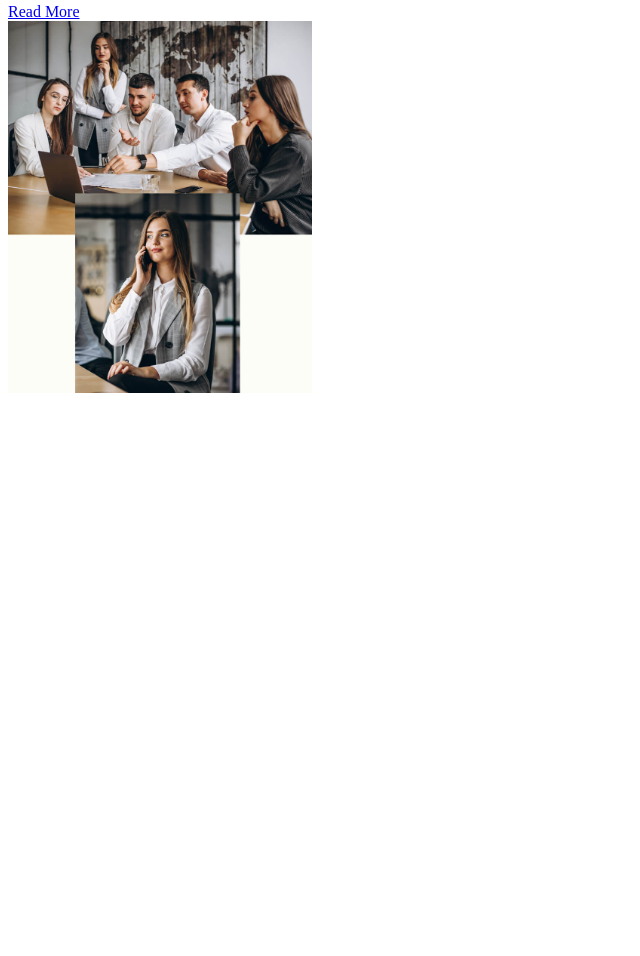
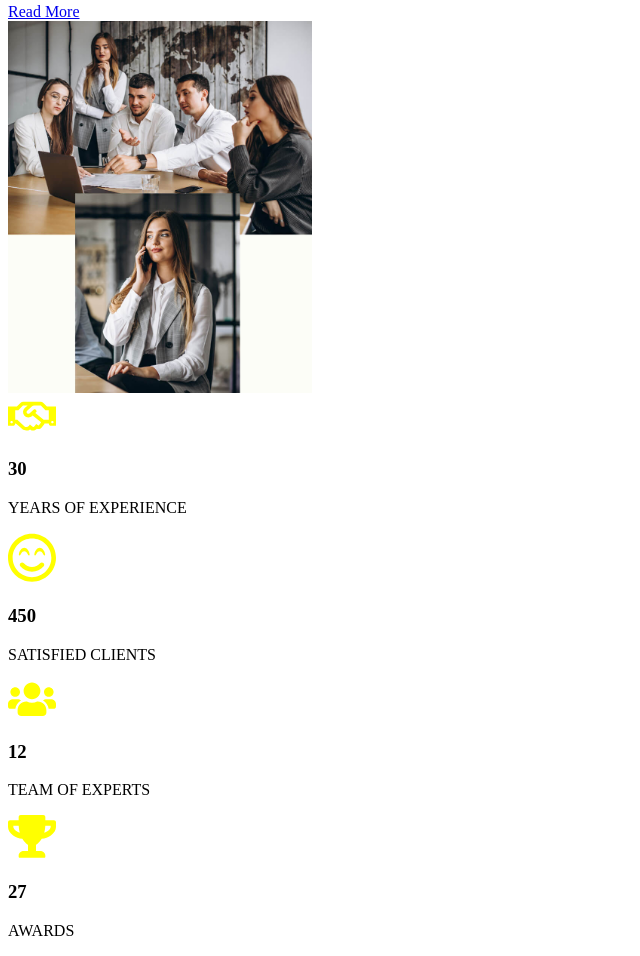
Before and after one commit to SamuelMunoz28/Web, a website: page html/index.html in a window 1280 px wide. Shown: the part 1392-2348 px from the top of the page, without its empty margins (0-640 px from the left). Before the commit the page ends 1797 px from the top, so only its background shows below. Drawn offline with Linux system fonts and the light colour scheme.

Commit message:
se termino la seccion cinco

```diff
--- a/html/index.html
+++ b/html/index.html
@@ -21,7 +21,8 @@
             margin: 0;
             padding: 0;
         }
-        img.img-seccion-cuatro{
+
+        img.img-seccion-cuatro {
             width: 19rem;
         }
     </style>
@@ -139,8 +140,53 @@
                 <a href="#">Read More</a>
             </div>
 
-            <div class="seccion-cuatro-cara-tres"><img src="../img/img-process.jpg" alt="imagen de personas trabajando" class="img-seccion-cuatro"></div>
+            <div class="seccion-cuatro-cara-tres"><img src="../img/img-process.jpg" alt="imagen de personas trabajando"
+                    class="img-seccion-cuatro"></div>
         </section>
+        <aside>
+            <div>
+            <div class="aside-content">
+                <svg aria-hidden="true" class="e-font-icon-svg e-far-handshake" viewBox="0 0 640 512"
+                    xmlns="http://www.w3.org/2000/svg">
+                    <path
+                        d="M519.2 127.9l-47.6-47.6A56.252 56.252 0 0 0 432 64H205.2c-14.8 0-29.1 5.9-39.6 16.3L118 127.9H0v255.7h64c17.6 0 31.8-14.2 31.9-31.7h9.1l84.6 76.4c30.9 25.1 73.8 25.7 105.6 3.8 12.5 10.8 26 15.9 41.1 15.9 18.2 0 35.3-7.4 48.8-24 22.1 8.7 48.2 2.6 64-16.8l26.2-32.3c5.6-6.9 9.1-14.8 10.9-23h57.9c.1 17.5 14.4 31.7 31.9 31.7h64V127.9H519.2zM48 351.6c-8.8 0-16-7.2-16-16s7.2-16 16-16 16 7.2 16 16c0 8.9-7.2 16-16 16zm390-6.9l-26.1 32.2c-2.8 3.4-7.8 4-11.3 1.2l-23.9-19.4-30 36.5c-6 7.3-15 4.8-18 2.4l-36.8-31.5-15.6 19.2c-13.9 17.1-39.2 19.7-55.3 6.6l-97.3-88H96V175.8h41.9l61.7-61.6c2-.8 3.7-1.5 5.7-2.3H262l-38.7 35.5c-29.4 26.9-31.1 72.3-4.4 101.3 14.8 16.2 61.2 41.2 101.5 4.4l8.2-7.5 108.2 87.8c3.4 2.8 3.9 7.9 1.2 11.3zm106-40.8h-69.2c-2.3-2.8-4.9-5.4-7.7-7.7l-102.7-83.4 12.5-11.4c6.5-6 7-16.1 1-22.6L367 167.1c-6-6.5-16.1-6.9-22.6-1l-55.2 50.6c-9.5 8.7-25.7 9.4-34.6 0-9.3-9.9-8.5-25.1 1.2-33.9l65.6-60.1c7.4-6.8 17-10.5 27-10.5l83.7-.2c2.1 0 4.1.8 5.5 2.3l61.7 61.6H544v128zm48 47.7c-8.8 0-16-7.2-16-16s7.2-16 16-16 16 7.2 16 16c0 8.9-7.2 16-16 16z">
+                    </path>
+                </svg>
+                <h3>30</h3>
+                <p>YEARS OF EXPERIENCE</p>
+            </div>
+            <div class="aside-content">
+                <svg aria-hidden="true" class="e-font-icon-svg e-far-smile-beam" viewBox="0 0 496 512"
+                    xmlns="http://www.w3.org/2000/svg">
+                    <path
+                        d="M248 8C111 8 0 119 0 256s111 248 248 248 248-111 248-248S385 8 248 8zm0 448c-110.3 0-200-89.7-200-200S137.7 56 248 56s200 89.7 200 200-89.7 200-200 200zm84-143.4c-20.8 25-51.5 39.4-84 39.4s-63.2-14.3-84-39.4c-8.5-10.2-23.6-11.5-33.8-3.1-10.2 8.5-11.5 23.6-3.1 33.8 30 36 74.1 56.6 120.9 56.6s90.9-20.6 120.9-56.6c8.5-10.2 7.1-25.3-3.1-33.8-10.2-8.4-25.3-7.1-33.8 3.1zM136.5 211c7.7-13.7 19.2-21.6 31.5-21.6s23.8 7.9 31.5 21.6l9.5 17c2.1 3.7 6.2 4.7 9.3 3.7 3.6-1.1 6-4.5 5.7-8.3-3.3-42.1-32.2-71.4-56-71.4s-52.7 29.3-56 71.4c-.3 3.7 2.1 7.2 5.7 8.3 3.4 1.1 7.4-.5 9.3-3.7l9.5-17zM328 152c-23.8 0-52.7 29.3-56 71.4-.3 3.7 2.1 7.2 5.7 8.3 3.5 1.1 7.4-.5 9.3-3.7l9.5-17c7.7-13.7 19.2-21.6 31.5-21.6s23.8 7.9 31.5 21.6l9.5 17c2.1 3.7 6.2 4.7 9.3 3.7 3.6-1.1 6-4.5 5.7-8.3-3.3-42.1-32.2-71.4-56-71.4z">
+                    </path>
+                </svg>
+                <h3>450</h3>
+                <p>SATISFIED CLIENTS</p>
+            </div>
+            <div class="aside-content">
+                <svg aria-hidden="true" class="e-font-icon-svg e-fas-users" viewBox="0 0 640 512"
+                    xmlns="http://www.w3.org/2000/svg">
+                    <path
+                        d="M96 224c35.3 0 64-28.7 64-64s-28.7-64-64-64-64 28.7-64 64 28.7 64 64 64zm448 0c35.3 0 64-28.7 64-64s-28.7-64-64-64-64 28.7-64 64 28.7 64 64 64zm32 32h-64c-17.6 0-33.5 7.1-45.1 18.6 40.3 22.1 68.9 62 75.1 109.4h66c17.7 0 32-14.3 32-32v-32c0-35.3-28.7-64-64-64zm-256 0c61.9 0 112-50.1 112-112S381.9 32 320 32 208 82.1 208 144s50.1 112 112 112zm76.8 32h-8.3c-20.8 10-43.9 16-68.5 16s-47.6-6-68.5-16h-8.3C179.6 288 128 339.6 128 403.2V432c0 26.5 21.5 48 48 48h288c26.5 0 48-21.5 48-48v-28.8c0-63.6-51.6-115.2-115.2-115.2zm-223.7-13.4C161.5 263.1 145.6 256 128 256H64c-35.3 0-64 28.7-64 64v32c0 17.7 14.3 32 32 32h65.9c6.3-47.4 34.9-87.3 75.2-109.4z">
+                    </path>
+                </svg>
+                <h3>12</h3>
+                <p>TEAM OF EXPERTS</p>
+            </div>
+            <div class="aside-content">
+                <svg aria-hidden="true" class="e-font-icon-svg e-fas-trophy" viewBox="0 0 576 512"
+                    xmlns="http://www.w3.org/2000/svg">
+                    <path
+                        d="M552 64H448V24c0-13.3-10.7-24-24-24H152c-13.3 0-24 10.7-24 24v40H24C10.7 64 0 74.7 0 88v56c0 35.7 22.5 72.4 61.9 100.7 31.5 22.7 69.8 37.1 110 41.7C203.3 338.5 240 360 240 360v72h-48c-35.3 0-64 20.7-64 56v12c0 6.6 5.4 12 12 12h296c6.6 0 12-5.4 12-12v-12c0-35.3-28.7-56-64-56h-48v-72s36.7-21.5 68.1-73.6c40.3-4.6 78.6-19 110-41.7 39.3-28.3 61.9-65 61.9-100.7V88c0-13.3-10.7-24-24-24zM99.3 192.8C74.9 175.2 64 155.6 64 144v-16h64.2c1 32.6 5.8 61.2 12.8 86.2-15.1-5.2-29.2-12.4-41.7-21.4zM512 144c0 16.1-17.7 36.1-35.3 48.8-12.5 9-26.7 16.2-41.8 21.4 7-25 11.8-53.6 12.8-86.2H512v16z">
+                    </path>
+                </svg>
+                <h3>27</h3>
+                <p>AWARDS</p>
+            </div>
+        </div>
+        </aside>
 
 
 
```
